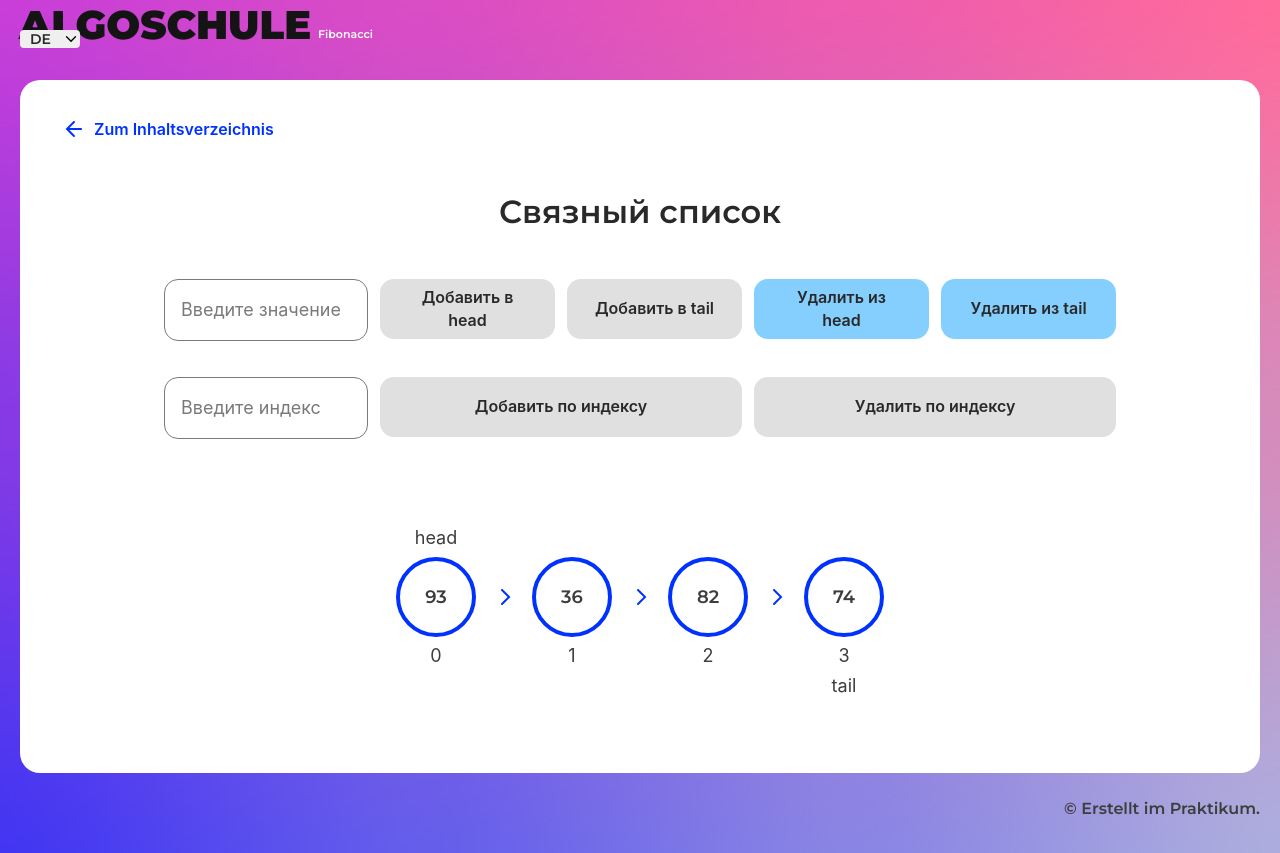
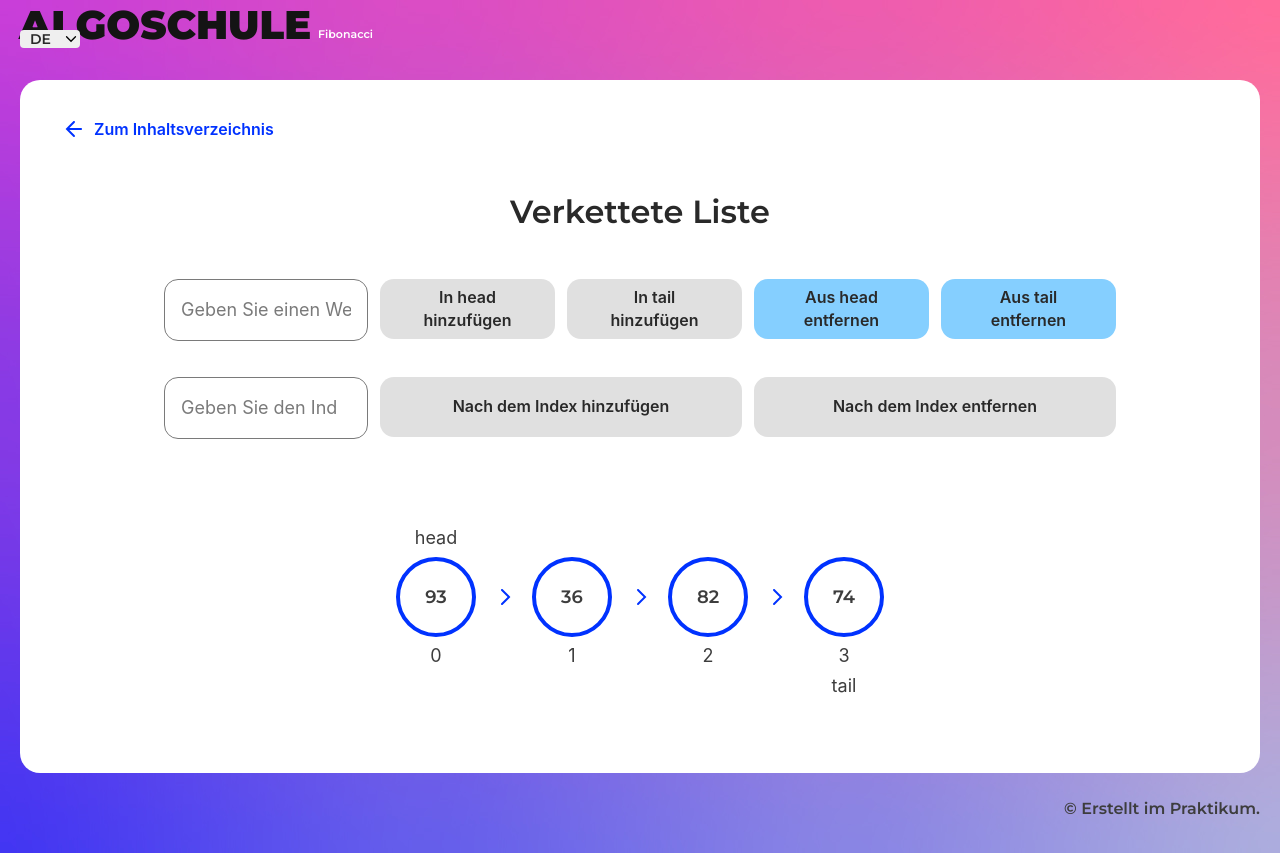
Before and after one commit to BobrikAU/algososh, a React (Create React App) app: page /algososh/list in a window 1280 px wide. Built offline with nearby package versions, Linux system fonts and the light colour scheme.

Commit message:
the pages with algorithms have been translated

```diff
--- a/src/components/fibonacci-page/fibonacci-page.tsx
+++ b/src/components/fibonacci-page/fibonacci-page.tsx
@@ -1,4 +1,4 @@
-import React, { useRef, useEffect, useState } from "react";
+import React, { useRef, useEffect, useState, useContext } from "react";
 import { SolutionLayout } from "../ui/solution-layout/solution-layout";
 import styles from "./fibonacci-page.module.css";
 import { Input } from "../ui/input/input";
@@ -7,6 +7,8 @@ import { Circle } from "../ui/circle/circle";
 import { nanoid } from "nanoid";
 import { SHORT_DELAY_IN_MS } from "../../constants/delays";
 import type { UsedLanguageContextType } from "../../context/languageContext";
+import { text } from "../../constants/text";
+import { UsedLanguageContext } from "../../context/languageContext";
 
 interface IFibonacciPage {
   changeLanguage: React.Dispatch<React.SetStateAction<UsedLanguageContextType>>;
@@ -27,6 +29,7 @@ export const FibonacciPage: React.FC<IFibonacciPage> = ({ changeLanguage }) => {
   const [isFiboMading, setIsFiboMading] = useState<boolean>(false);
   // состояние валидности поля input
   const [isInputValid, setIsInputValid] = useState<boolean>(false);
+  const lang = useContext(UsedLanguageContext);
 
   // поиск поля input в DOM
   const input: React.MutableRefObject<HTMLInputElement | null> = useRef(null);
@@ -104,12 +107,12 @@ export const FibonacciPage: React.FC<IFibonacciPage> = ({ changeLanguage }) => {
 
   return (
     <SolutionLayout
-      title="Последовательность Фибоначчи"
+      title={text.fibonacciPage.title[lang]}
       changeLanguage={changeLanguage}
     >
       <div className={styles.elementsContainer}>
         <Input
-          placeholder="Введите число"
+          placeholder={text.fibonacciPage.inputPlaceholder[lang]}
           max={19}
           type="number"
           isLimitText={true}
@@ -118,7 +121,7 @@ export const FibonacciPage: React.FC<IFibonacciPage> = ({ changeLanguage }) => {
           onChange={getIsInputValid}
         />
         <Button
-          text="Рассчитать"
+          text={text.fibonacciPage.buttonText[lang]}
           onClick={setNumber}
           extraClass={styles.button}
           isLoader={isFiboMading}
--- a/src/components/list-page/list-page.tsx
+++ b/src/components/list-page/list-page.tsx
@@ -1,4 +1,4 @@
-import React, { useRef, useEffect, useState } from "react";
+import React, { useRef, useEffect, useState, useContext } from "react";
 import { SolutionLayout } from "../ui/solution-layout/solution-layout";
 import styles from "./list-page.module.css";
 import { Input } from "../ui/input/input";
@@ -12,6 +12,8 @@ import { LinkedListNode } from "./linkedListNode";
 import { ArrowIcon } from "../ui/icons/arrow-icon";
 import { HEAD, TAIL } from "../../constants/element-captions";
 import type { UsedLanguageContextType } from "../../context/languageContext";
+import { text } from "../../constants/text";
+import { UsedLanguageContext } from "../../context/languageContext";
 
 interface IListPage {
   changeLanguage: React.Dispatch<React.SetStateAction<UsedLanguageContextType>>;
@@ -44,6 +46,7 @@ export const ListPage: React.FC<IListPage> = ({ changeLanguage }) => {
     isAddByIndex: false,
     isDeleteByIndex: false,
   });
+  const lang = useContext(UsedLanguageContext);
 
   // список для инициализации первоначального списка с случайными значениями
   let initializingList: ILinkedListNode[] = [];
@@ -420,17 +423,20 @@ export const ListPage: React.FC<IListPage> = ({ changeLanguage }) => {
   );
 
   return (
-    <SolutionLayout title="Связный список" changeLanguage={changeLanguage}>
+    <SolutionLayout
+      title={text.listPage.title[lang]}
+      changeLanguage={changeLanguage}
+    >
       <div className={styles.controlContainer}>
         <Input
-          placeholder="Введите значение"
+          placeholder={text.listPage.inputEntersValuePlaceholder[lang]}
           maxLength={4}
           extraClass={`${styles.input} input-string-container`}
           onChange={checkStringInput}
           disabled={state.isAlgoritmWork}
         />
         <Button
-          text="Добавить в head"
+          text={text.listPage.buttonAddInHead[lang]}
           linkedList="small"
           extraClass={styles.button}
           onClick={addNewHead}
@@ -438,7 +444,7 @@ export const ListPage: React.FC<IListPage> = ({ changeLanguage }) => {
           isLoader={state.isAddHead}
         />
         <Button
-          text="Добавить в tail"
+          text={text.listPage.buttonAddInTail[lang]}
           linkedList="small"
           extraClass={styles.button}
           onClick={addNewTail}
@@ -446,7 +452,7 @@ export const ListPage: React.FC<IListPage> = ({ changeLanguage }) => {
           isLoader={state.isAddTail}
         />
         <Button
-          text="Удалить из head"
+          text={text.listPage.buttonRemoveFromHead[lang]}
           linkedList="small"
           extraClass={styles.button}
           onClick={deleteHead}
@@ -454,14 +460,14 @@ export const ListPage: React.FC<IListPage> = ({ changeLanguage }) => {
           isLoader={state.isDeleteHead}
         />
         <Button
-          text="Удалить из tail"
+          text={text.listPage.buttonRemoveFromTail[lang]}
           linkedList="small"
           onClick={deleteTail}
           disabled={state.isAlgoritmWork}
           isLoader={state.isDeleteTail}
         />
         <Input
-          placeholder="Введите индекс"
+          placeholder={text.listPage.inputIndexPlaceholder[lang]}
           type="number"
           maxLength={4}
           extraClass={`${styles.input} input-index-container`}
@@ -469,7 +475,7 @@ export const ListPage: React.FC<IListPage> = ({ changeLanguage }) => {
           disabled={state.isAlgoritmWork}
         />
         <Button
-          text="Добавить по индексу"
+          text={text.listPage.buttonAddByIndex[lang]}
           linkedList="big"
           extraClass={styles.button}
           disabled={
@@ -482,7 +488,7 @@ export const ListPage: React.FC<IListPage> = ({ changeLanguage }) => {
           isLoader={state.isAddByIndex}
         />
         <Button
-          text="Удалить по индексу"
+          text={text.listPage.buttonRemoveByIndex[lang]}
           linkedList="big"
           disabled={isIndexInputEmpty || state.isAlgoritmWork || !isIndexFit}
           onClick={deleteByIndex}
--- a/src/components/queue-page/queue-page.tsx
+++ b/src/components/queue-page/queue-page.tsx
@@ -1,4 +1,4 @@
-import React, { useState, useRef, useEffect } from "react";
+import React, { useState, useRef, useEffect, useContext } from "react";
 import styles from "./queue-page.module.css";
 import { SolutionLayout } from "../ui/solution-layout/solution-layout";
 import { Input } from "../ui/input/input";
@@ -10,6 +10,8 @@ import { SHORT_DELAY_IN_MS } from "../../constants/delays";
 import { Queue } from "./queue";
 import { HEAD, TAIL } from "../../constants/element-captions";
 import type { UsedLanguageContextType } from "../../context/languageContext";
+import { text } from "../../constants/text";
+import { UsedLanguageContext } from "../../context/languageContext";
 
 interface IQueuePage {
   changeLanguage: React.Dispatch<React.SetStateAction<UsedLanguageContextType>>;
@@ -43,6 +45,7 @@ export const QueuePage: React.FC<IQueuePage> = ({ changeLanguage }) => {
     addValue: false,
     deleteValue: false,
   });
+  const lang = useContext(UsedLanguageContext);
 
   // поле input
   const inputRef: React.MutableRefObject<HTMLInputElement | null> =
@@ -215,7 +218,10 @@ export const QueuePage: React.FC<IQueuePage> = ({ changeLanguage }) => {
   };
 
   return (
-    <SolutionLayout title="Очередь" changeLanguage={changeLanguage}>
+    <SolutionLayout
+      title={text.queuePage.title[lang]}
+      changeLanguage={changeLanguage}
+    >
       <div className={styles.controlContainer}>
         <Input
           extraClass={`${styles.input} input-in-container`}
@@ -225,14 +231,14 @@ export const QueuePage: React.FC<IQueuePage> = ({ changeLanguage }) => {
           onChange={handleChangeInput}
         />
         <Button
-          text="Добавить"
+          text={text.queuePage.buttonAdd[lang]}
           extraClass={styles.buttonAdd}
           onClick={addValueInQueue}
           disabled={isQueueFull() || isInputEmpty || state.isAlgoritmWork}
           isLoader={state.addValue}
         />
         <Button
-          text="Удалить"
+          text={text.queuePage.buttonRemove[lang]}
           extraClass={styles.buttonDelette}
           onClick={deleteValueInQueue}
           disabled={
@@ -242,7 +248,7 @@ export const QueuePage: React.FC<IQueuePage> = ({ changeLanguage }) => {
           isLoader={state.deleteValue}
         />
         <Button
-          text="Очистить"
+          text={text.queuePage.buttonClean[lang]}
           extraClass={styles.buttonReset}
           onClick={clearQueue}
           disabled={isQueueEmpty() || state.isAlgoritmWork}
--- a/src/components/sorting-page/sorting-page.tsx
+++ b/src/components/sorting-page/sorting-page.tsx
@@ -1,4 +1,4 @@
-import React, { useLayoutEffect, useState } from "react";
+import React, { useLayoutEffect, useState, useContext } from "react";
 import { SolutionLayout } from "../ui/solution-layout/solution-layout";
 import { RadioInput } from "../ui/radio-input/radio-input";
 import { Button } from "../ui/button/button";
@@ -9,6 +9,8 @@ import { ElementStates } from "../../types/element-states";
 import { nanoid } from "nanoid";
 import { SHORT_DELAY_IN_MS } from "../../constants/delays";
 import type { UsedLanguageContextType } from "../../context/languageContext";
+import { text } from "../../constants/text";
+import { UsedLanguageContext } from "../../context/languageContext";
 
 interface ISortingPage {
   changeLanguage: React.Dispatch<React.SetStateAction<UsedLanguageContextType>>;
@@ -41,6 +43,7 @@ export const ChildrenOfSortingPage: React.FC<IChildrenOfSortingPage> = ({
     state: false,
     method: "",
   });
+  const lang = useContext(UsedLanguageContext);
 
   // формирование данных о массиве для сортировки
   const getNewArray = () => {
@@ -305,7 +308,7 @@ export const ChildrenOfSortingPage: React.FC<IChildrenOfSortingPage> = ({
     <>
       <div className={styles.controlContainer}>
         <RadioInput
-          label="Выбор"
+          label={text.sortingPage.inputChoice[lang]}
           name="method"
           value="choice"
           extraClass={styles.radioInput}
@@ -314,7 +317,7 @@ export const ChildrenOfSortingPage: React.FC<IChildrenOfSortingPage> = ({
           disabled={isSorting.state}
         />
         <RadioInput
-          label="Пузырёк"
+          label={text.sortingPage.inputBubble[lang]}
           name="method"
           value="bubble"
           extraClass={styles.radioInput}
@@ -324,7 +327,7 @@ export const ChildrenOfSortingPage: React.FC<IChildrenOfSortingPage> = ({
         />
         <Button
           type="button"
-          text="По возрастанию"
+          text={text.sortingPage.buttonIncrease[lang]}
           sorting={Direction.Ascending}
           extraClass={styles.button}
           onClick={() => {
@@ -335,7 +338,7 @@ export const ChildrenOfSortingPage: React.FC<IChildrenOfSortingPage> = ({
         />
         <Button
           type="button"
-          text="По убыванию"
+          text={text.sortingPage.buttonDecrease[lang]}
           sorting={Direction.Descending}
           extraClass={styles.button}
           onClick={() => {
@@ -346,7 +349,7 @@ export const ChildrenOfSortingPage: React.FC<IChildrenOfSortingPage> = ({
         />
         <Button
           type="button"
-          text="Новый массив"
+          text={text.sortingPage.buttonGetArray[lang]}
           extraClass={styles.button}
           onClick={getNewArray}
           disabled={isSorting.state}
@@ -360,8 +363,12 @@ export const ChildrenOfSortingPage: React.FC<IChildrenOfSortingPage> = ({
 };
 
 export const SortingPage: React.FC<ISortingPage> = ({ changeLanguage }) => {
+  const lang = useContext(UsedLanguageContext);
   return (
-    <SolutionLayout title="Сортировка массива" changeLanguage={changeLanguage}>
+    <SolutionLayout
+      title={text.sortingPage.title[lang]}
+      changeLanguage={changeLanguage}
+    >
       <ChildrenOfSortingPage />
     </SolutionLayout>
   );
--- a/src/components/stack-page/stack-page.tsx
+++ b/src/components/stack-page/stack-page.tsx
@@ -1,4 +1,4 @@
-import React, { useState, useRef, useEffect } from "react";
+import React, { useState, useRef, useEffect, useContext } from "react";
 import { SolutionLayout } from "../ui/solution-layout/solution-layout";
 import styles from "./stack-page.module.css";
 import { Input } from "../ui/input/input";
@@ -9,6 +9,8 @@ import { Circle } from "../ui/circle/circle";
 import { SHORT_DELAY_IN_MS } from "../../constants/delays";
 import { Stack } from "./stack";
 import type { UsedLanguageContextType } from "../../context/languageContext";
+import { text } from "../../constants/text";
+import { UsedLanguageContext } from "../../context/languageContext";
 
 interface IStackPage {
   changeLanguage: React.Dispatch<React.SetStateAction<UsedLanguageContextType>>;
@@ -37,6 +39,7 @@ export const StackPage: React.FC<IStackPage> = ({ changeLanguage }) => {
     isAdding: false,
     isRemoval: false,
   });
+  const lang = useContext(UsedLanguageContext);
 
   // поле input
   const inputRef: React.MutableRefObject<HTMLInputElement | null> =
@@ -129,7 +132,10 @@ export const StackPage: React.FC<IStackPage> = ({ changeLanguage }) => {
   });
 
   return (
-    <SolutionLayout title="Стек" changeLanguage={changeLanguage}>
+    <SolutionLayout
+      title={text.stackPage.title[lang]}
+      changeLanguage={changeLanguage}
+    >
       <div className={styles.controlContainer}>
         <Input
           extraClass={`${styles.input} input-in-container`}
@@ -139,14 +145,14 @@ export const StackPage: React.FC<IStackPage> = ({ changeLanguage }) => {
           disabled={state.isAlgoritmWork}
         />
         <Button
-          text="Добавить"
+          text={text.stackPage.buttonAdd[lang]}
           extraClass={styles.buttonAdd}
           disabled={!isTextInInput || state.isAlgoritmWork}
           onClick={addElementInStack}
           isLoader={state.isAdding}
         />
         <Button
-          text="Удалить"
+          text={text.stackPage.buttonRemove[lang]}
           extraClass={styles.buttonDelette}
           onClick={deleteElementInStack}
           disabled={
@@ -155,7 +161,7 @@ export const StackPage: React.FC<IStackPage> = ({ changeLanguage }) => {
           isLoader={state.isRemoval}
         />
         <Button
-          text="Очистить"
+          text={text.stackPage.buttonClean[lang]}
           extraClass={styles.buttonReset}
           onClick={reset}
           disabled={
--- a/src/components/string/string.tsx
+++ b/src/components/string/string.tsx
@@ -1,4 +1,4 @@
-import React, { useState, useEffect, useRef } from "react";
+import React, { useState, useEffect, useRef, useContext } from "react";
 import { SolutionLayout } from "../ui/solution-layout/solution-layout";
 import { Input } from "../ui/input/input";
 import styles from "./string.module.css";
@@ -8,6 +8,8 @@ import { nanoid } from "nanoid";
 import { ElementStates } from "../../types/element-states";
 import { DELAY_IN_MS } from "../../constants/delays";
 import type { UsedLanguageContextType } from "../../context/languageContext";
+import { text } from "../../constants/text";
+import { UsedLanguageContext } from "../../context/languageContext";
 
 interface IStringElement {
   string: string;
@@ -25,6 +27,7 @@ export const ChildrenOfStringComponent: React.FC = () => {
   const [invertedString, setInvertedString] = useState<IStringElement[]>([]);
   const [isStringInvert, setIsStringInvert] = useState<boolean>(false);
   const [isInputEmpty, setIsInputEmpty] = useState<boolean>(true);
+  const lang = useContext(UsedLanguageContext);
 
   // поиск поля input в DOM
   const input: React.MutableRefObject<HTMLInputElement | null> = useRef(null);
@@ -143,7 +146,7 @@ export const ChildrenOfStringComponent: React.FC = () => {
           onChange={controlInputValue}
         />
         <Button
-          text="Развернуть"
+          text={text.stringPage.buttonReverse[lang]}
           onClick={useTextInput}
           isLoader={isStringInvert}
           disabled={isStringInvert || isInputEmpty}
@@ -159,8 +162,13 @@ export const ChildrenOfStringComponent: React.FC = () => {
 export const StringComponent: React.FC<IStringComponent> = ({
   changeLanguage,
 }) => {
+  const lang = useContext(UsedLanguageContext);
+
   return (
-    <SolutionLayout title="Строка" changeLanguage={changeLanguage}>
+    <SolutionLayout
+      title={text.stringPage.title[lang]}
+      changeLanguage={changeLanguage}
+    >
       <ChildrenOfStringComponent />
     </SolutionLayout>
   );
--- a/src/constants/text.ts
+++ b/src/constants/text.ts
@@ -67,4 +67,128 @@ export const text = {
       },
     },
   },
+  fibonacciPage: {
+    title: {
+      DE: "Fibonacci-Folge",
+      RUS: "Последовательность Фибоначчи",
+    },
+    inputPlaceholder: {
+      DE: "Geben Sie eine Zahl ein",
+      RUS: "Введите число",
+    },
+    buttonText: {
+      DE: "Kalkulieren",
+      RUS: "Рассчитать",
+    },
+  },
+  listPage: {
+    title: {
+      DE: "Verkettete Liste",
+      RUS: "Связный список",
+    },
+    inputEntersValuePlaceholder: {
+      DE: "Geben Sie einen Wert ein",
+      RUS: "Введите значение",
+    },
+    buttonAddInHead: {
+      DE: "In head hinzufügen",
+      RUS: "Добавить в head",
+    },
+    buttonAddInTail: {
+      DE: "In tail hinzufügen",
+      RUS: "Добавить в tail",
+    },
+    buttonRemoveFromHead: {
+      DE: "Aus head entfernen",
+      RUS: "Удалить из head",
+    },
+    buttonRemoveFromTail: {
+      DE: "Aus tail entfernen",
+      RUS: "Удалить из tail",
+    },
+    inputIndexPlaceholder: {
+      DE: "Geben Sie den Index ein",
+      RUS: "Введите индекс",
+    },
+    buttonAddByIndex: {
+      DE: "Nach dem Index hinzufügen",
+      RUS: "Добавить по индексу",
+    },
+    buttonRemoveByIndex: {
+      DE: "Nach dem Index entfernen",
+      RUS: "Удалить по индексу",
+    },
+  },
+  queuePage: {
+    title: {
+      DE: "Queue",
+      RUS: "Очередь",
+    },
+    buttonAdd: {
+      DE: "Hinzufügen",
+      RUS: "Добавить",
+    },
+    buttonRemove: {
+      DE: "Entfernen",
+      RUS: "Удалить",
+    },
+    buttonClean: {
+      DE: "Leeren",
+      RUS: "Очистить",
+    },
+  },
+  sortingPage: {
+    title: {
+      DE: "Sortierung des Arrays",
+      RUS: "Сортировка массива",
+    },
+    inputChoice: {
+      DE: "Auswahl",
+      RUS: "Выбор",
+    },
+    inputBubble: {
+      DE: "Bubble",
+      RUS: "Пузырёк",
+    },
+    buttonIncrease: {
+      DE: "Aufsteigend",
+      RUS: "По возрастанию",
+    },
+    buttonDecrease: {
+      DE: "Absteigend",
+      RUS: "По убыванию",
+    },
+    buttonGetArray: {
+      DE: "Neues Array",
+      RUS: "Новый массив",
+    },
+  },
+  stackPage: {
+    title: {
+      DE: "Stack",
+      RUS: "Стек",
+    },
+    buttonAdd: {
+      DE: "Hinzufügen",
+      RUS: "Добавить",
+    },
+    buttonRemove: {
+      DE: "Entfernen",
+      RUS: "Удалить",
+    },
+    buttonClean: {
+      DE: "Leeren",
+      RUS: "Очистить",
+    },
+  },
+  stringPage: {
+    title: {
+      DE: "Zeile",
+      RUS: "Строка",
+    },
+    buttonReverse: {
+      DE: "Umkehren",
+      RUS: "Развернуть",
+    },
+  },
 };
```
